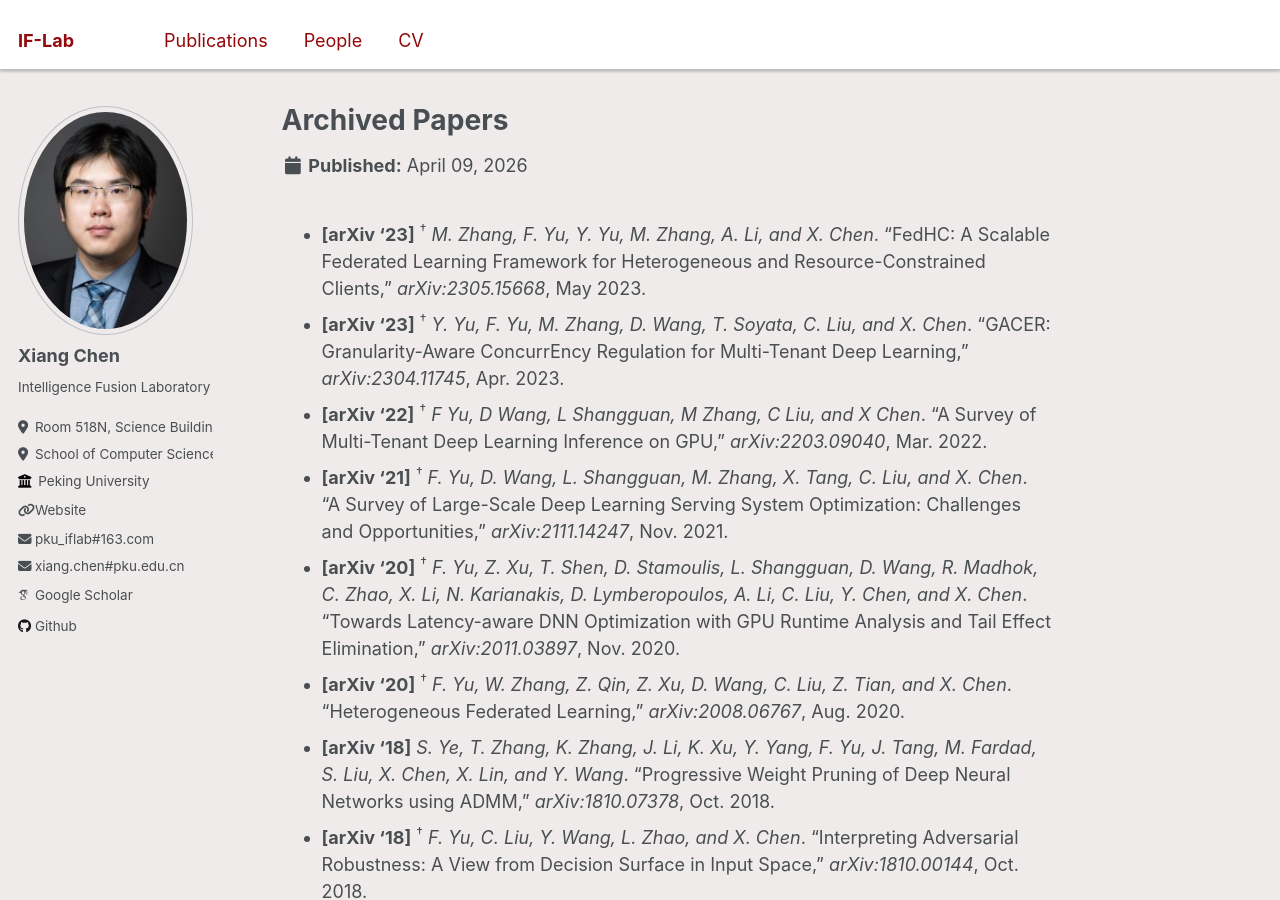
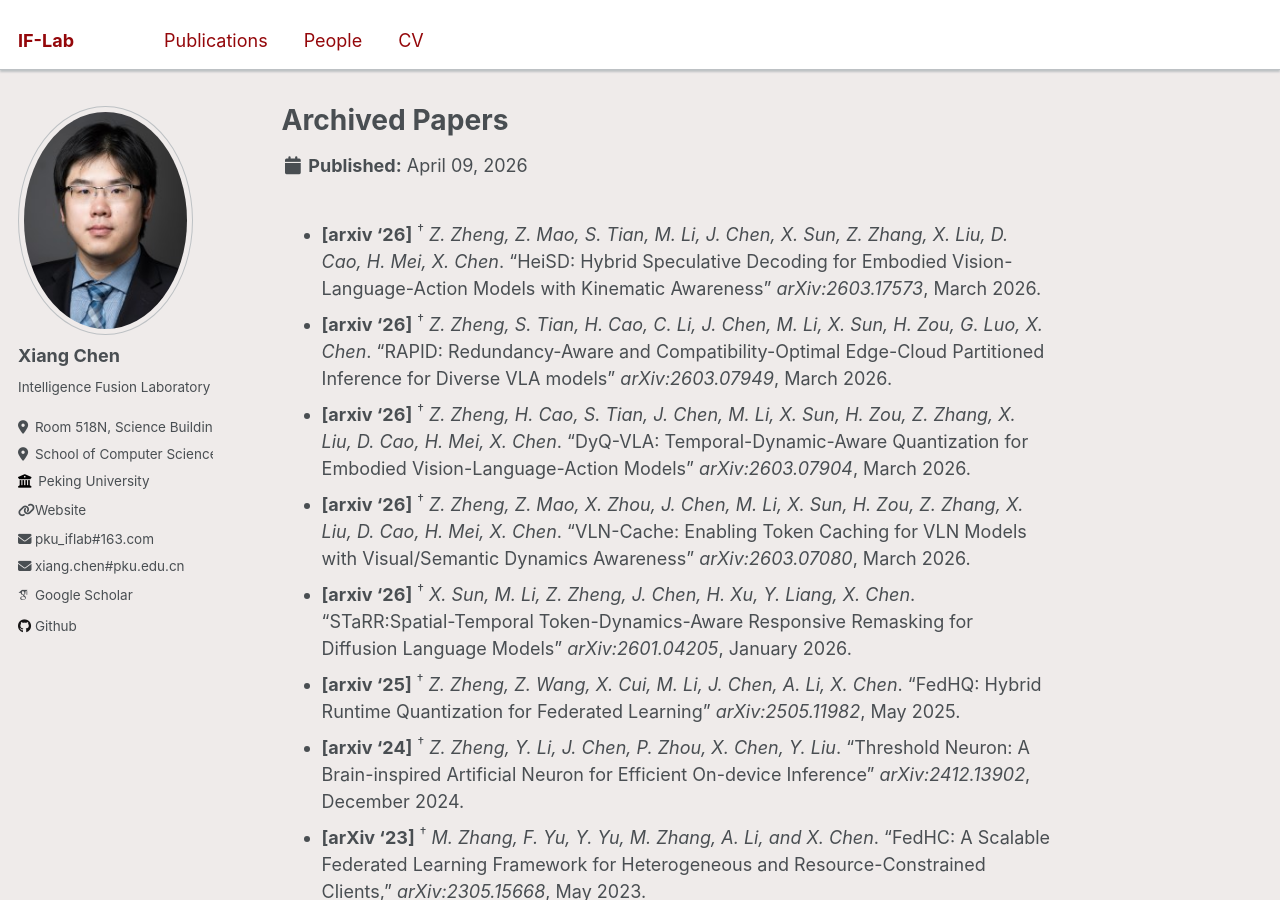
Before and after one commit to if-lab-pku/if-lab-pku.github.io, a Jekyll site: the page built from _publications/10arxiv.md, in a window 1280 px wide and 900 px high. Built offline with Jekyll 4.4.1, drawn with Linux system fonts in a browser that asks for light colours; some web fonts are replaced.

Commit message:
Update Publication: arXiv

```diff
--- a/_publications/10arxiv.md
+++ b/_publications/10arxiv.md
@@ -2,7 +2,13 @@
 title: "Archived Papers"
 collection: publications
 ---
-
+- <strong>[arxiv '26]</strong> <sup>†</sup> <em>Z. Zheng, Z. Mao, S. Tian, M. Li, J. Chen, X. Sun, Z. Zhang, X. Liu, D. Cao, H. Mei, X. Chen</em>. “HeiSD: Hybrid Speculative Decoding for Embodied Vision-Language-Action Models with Kinematic Awareness” <em>arXiv:2603.17573</em>, March 2026.
+- <strong>[arxiv '26]</strong> <sup>†</sup> <em>Z. Zheng, S. Tian, H. Cao, C. Li, J. Chen, M. Li, X. Sun, H. Zou, G. Luo, X. Chen</em>. “RAPID: Redundancy-Aware and Compatibility-Optimal Edge-Cloud Partitioned Inference for Diverse VLA models” <em>arXiv:2603.07949</em>, March 2026.
+- <strong>[arxiv '26]</strong> <sup>†</sup> <em>Z. Zheng, H. Cao, S. Tian, J. Chen, M. Li, X. Sun, H. Zou, Z. Zhang, X. Liu, D. Cao, H. Mei, X. Chen</em>. “DyQ-VLA: Temporal-Dynamic-Aware Quantization for Embodied Vision-Language-Action Models” <em>arXiv:2603.07904</em>, March 2026.
+- <strong>[arxiv '26]</strong> <sup>†</sup> <em>Z. Zheng, Z. Mao, X. Zhou, J. Chen, M. Li, X. Sun, H. Zou, Z. Zhang, X. Liu, D. Cao, H. Mei, X. Chen</em>. “VLN-Cache: Enabling Token Caching for VLN Models with Visual/Semantic Dynamics Awareness” <em>arXiv:2603.07080</em>, March 2026.
+- <strong>[arxiv '26]</strong> <sup>†</sup> <em>X. Sun, M. Li, Z. Zheng, J. Chen, H. Xu, Y. Liang, X. Chen</em>. “STaRR:Spatial-Temporal Token-Dynamics-Aware Responsive Remasking for Diffusion Language Models” <em>arXiv:2601.04205</em>, January 2026.
+- <strong>[arxiv '25]</strong> <sup>†</sup> <em>Z. Zheng, Z. Wang, X. Cui, M. Li, J. Chen, A. Li, X. Chen</em>. “FedHQ: Hybrid Runtime Quantization for Federated Learning” <em>arXiv:2505.11982</em>, May 2025.
+- <strong>[arxiv '24]</strong> <sup>†</sup> <em>Z. Zheng, Y. Li, J. Chen, P. Zhou, X. Chen, Y. Liu</em>. “Threshold Neuron: A Brain-inspired Artificial Neuron for Efficient On-device Inference” <em>arXiv:2412.13902</em>, December 2024.
 - <strong>[arXiv '23]</strong> <sup>†</sup> <em>M. Zhang, F. Yu, Y. Yu, M. Zhang, A. Li, and X. Chen</em>. “FedHC: A Scalable Federated Learning Framework for Heterogeneous and Resource-Constrained Clients,” <em>arXiv:2305.15668</em>, May 2023.
 - <strong>[arXiv '23]</strong> <sup>†</sup> <em>Y. Yu, F. Yu, M. Zhang, D. Wang, T. Soyata, C. Liu, and X. Chen</em>. “GACER: Granularity-Aware ConcurrEncy Regulation for Multi-Tenant Deep Learning,” <em>arXiv:2304.11745</em>, Apr. 2023.
 - <strong>[arXiv '22]</strong> <sup>†</sup> <em>F Yu, D Wang, L Shangguan, M Zhang, C Liu, and X Chen</em>. “A Survey of Multi-Tenant Deep Learning Inference on GPU,” <em>arXiv:2203.09040</em>, Mar. 2022.
```
